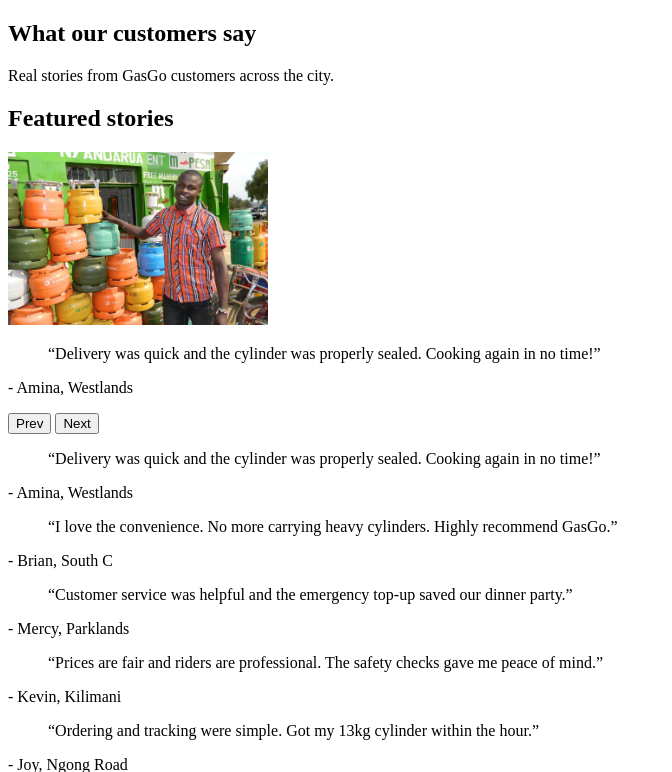
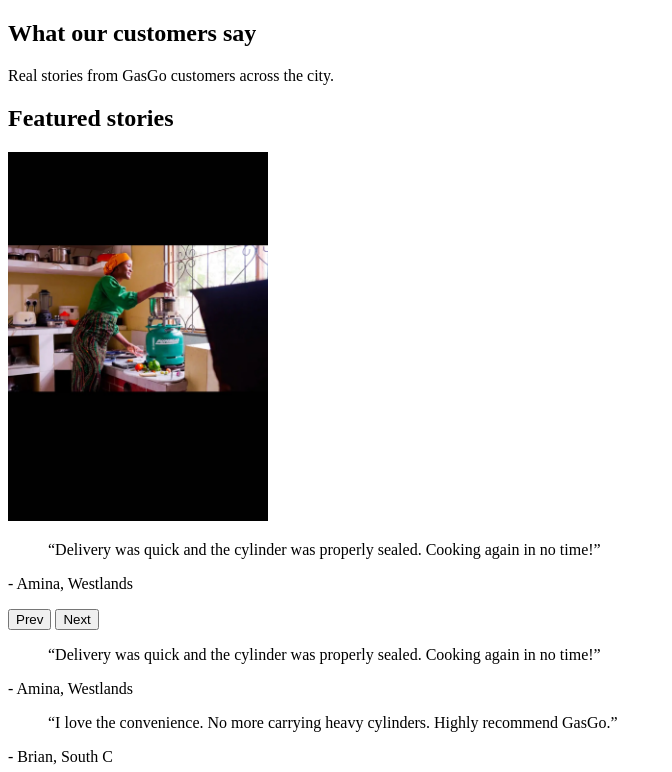
Before and after one commit to Flora72/GasGo, a Django app: page /testimonials/ in a window 1280 px wide. Shown: the part 150-922 px from the top of the page, without its empty margins (0-672 px from the left). Run offline with Django 5.2, Linux system fonts and the light colour scheme.

Commit message:
images mismatch

```diff
--- a/gasgoApp/views.py
+++ b/gasgoApp/views.py
@@ -34,8 +34,5 @@
 
 def signup(request):
     return render(request, 'signup.html')
-
-# New GasBot chatbot page
-
 def gasbot(request):
     return render(request, 'gasbot.html')
--- a/templates/testimonials.html
+++ b/templates/testimonials.html
@@ -29,13 +29,12 @@
         <p>Real stories from GasGo customers across the city.</p>
     </section>
 
-    <!-- Image carousel (plain HTML/JS, no styling) -->
+{#    Image carousel #}
     <section>
         <h2>Featured stories</h2>
-        <div id="tCarousel">
             <div class="t-item">
                 <p>
-                    <img src="{% static 'images/testimonial1.jpg' %}" alt="Amina smiling after GasGo delivery" width="260" height="auto">
+                    <img src="{% static 'images/testimonial2.jpg' %}" alt="Amina smiling after GasGo delivery" width="260" height="auto">
                 </p>
                 <blockquote>
                     “Delivery was quick and the cylinder was properly sealed. Cooking again in no time!”
@@ -44,7 +43,7 @@
             </div>
             <div class="t-item" style="display:none">
                 <p>
-                    <img src="{% static 'images/testimonial2.jpg' %}" alt="Brian recommending GasGo" width="260" height="auto">
+                    <img src="{% static 'images/testimonial1.jpg' %}" alt="Brian recommending GasGo" width="260" height="auto">
                 </p>
                 <blockquote>
                     “I love the convenience. No more carrying heavy cylinders. Highly recommend GasGo.”
```
